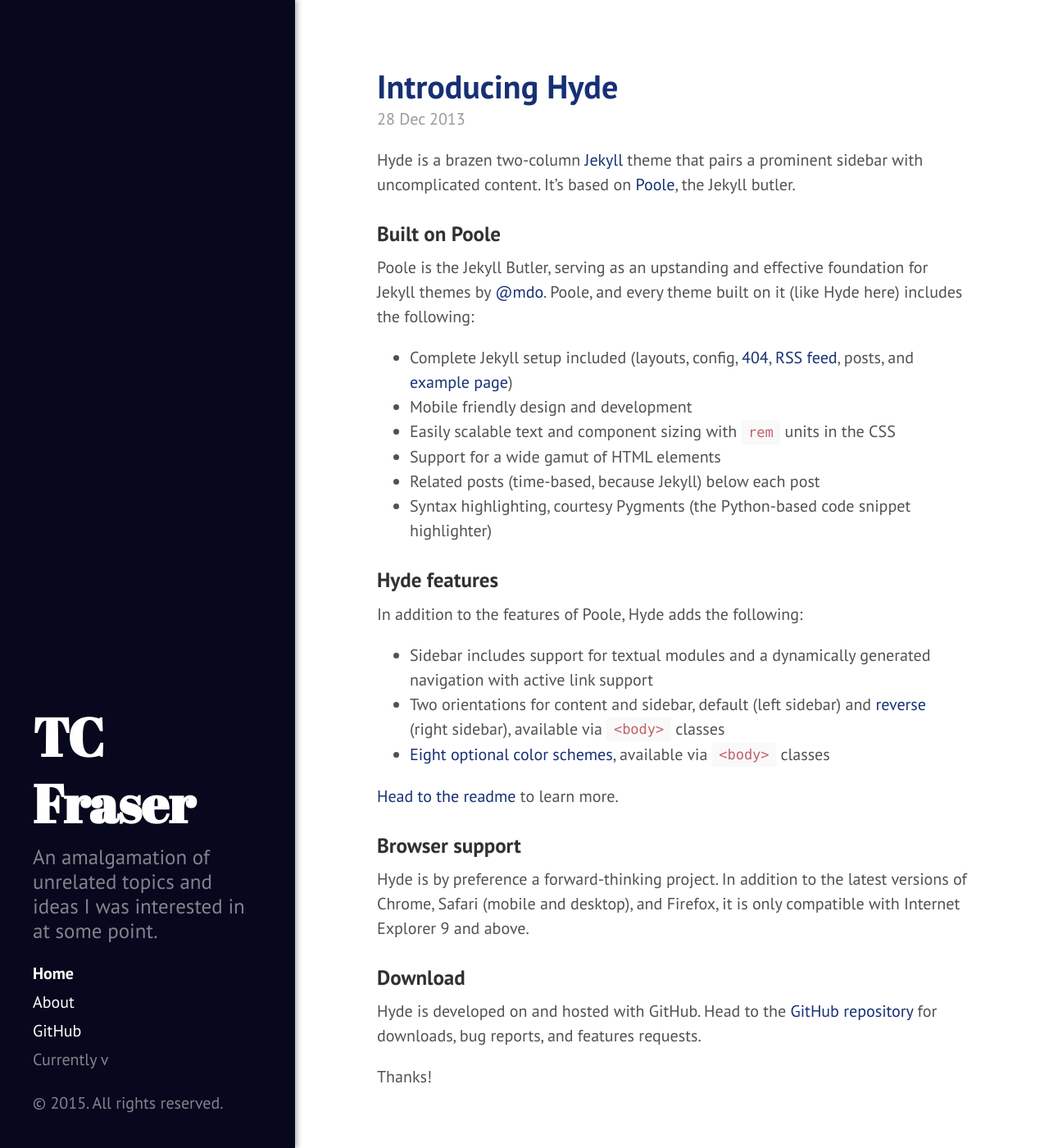
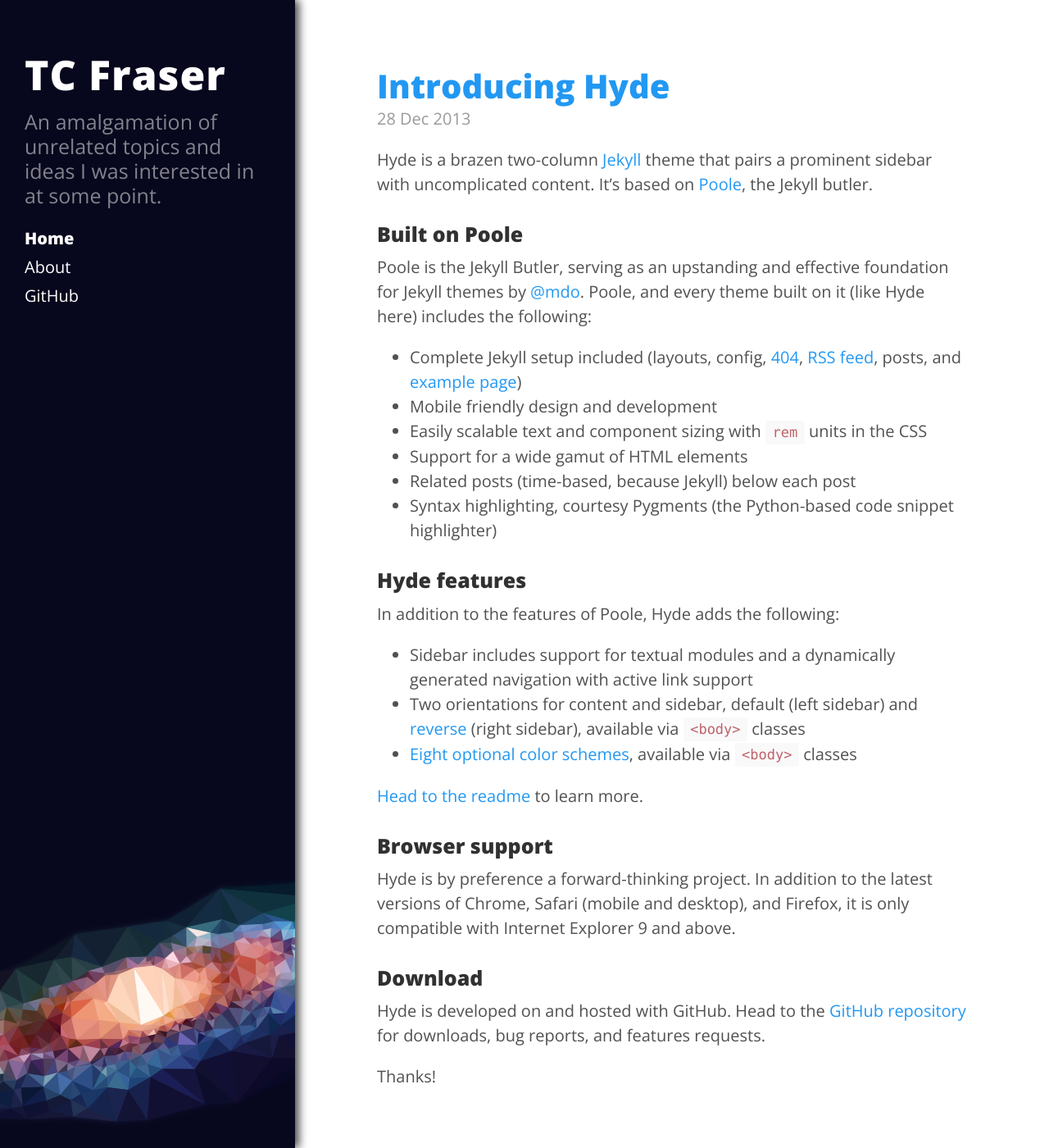
Before and after one commit to Sankarshan-Mudkavi/tcfraser.github.io, a Jekyll site: the page built from index.html, in a window 1280 px wide and 1400 px high. Shown: the whole window at 82% size. Built offline with Jekyll 4.4.1, drawn with Linux system fonts in a browser that asks for light colours; the list of posts is cut into pages by our own code.

Commit message:
CSS nearly complete

```diff
--- a/_includes/head.html
+++ b/_includes/head.html
@@ -13,9 +13,9 @@
   <!-- CSS -->
   <link rel="stylesheet" href="{{ site.baseurl }}css/main.css">
   <link rel="stylesheet" href="{{ site.baseurl }}css/syntax.css">
-  <link rel="stylesheet" href="http://fonts.googleapis.com/css?family=PT+Sans:400,400italic,700|Abril+Fatface">
+  <link href='http://fonts.googleapis.com/css?family=Open+Sans:800,400' rel='stylesheet' type='text/css'>
 
   <!-- Icons -->
-  <link rel="apple-touch-icon-precomposed" sizes="144x144" href="{{ site.baseurl }}images/site_icon_144x144.png">
-                                 <link rel="shortcut icon" href="{{ site.baseurl }}images/favicon.ico">
+  <link rel="apple-touch-icon-precomposed" sizes="144x144" href="{{ site.baseurl }}images/logo/site_icon_144x144.png">
+                                 <link rel="shortcut icon" href="{{ site.baseurl }}images/logo/favicon.ico">
 </head>
--- a/_includes/sidebar.html
+++ b/_includes/sidebar.html
@@ -3,7 +3,7 @@
     <div class="sidebar-about">
       <h1>
         <a href="{{ site.baseurl }}">
-          {{ site.title }}
+          {{ site.title}}
         </a>
       </h1>
       <p class="lead">{{ site.description }}</p>
@@ -27,9 +27,9 @@
       {% endfor %}
 
       <a class="sidebar-nav-item" href="{{ site.github.repo }}">GitHub</a>
-      <span class="sidebar-nav-item">Currently v{{ site.version }}</span>
     </nav>
-
-    <p>&copy; {{ site.time | date: '%Y' }}. All rights reserved.</p>
+  </div>
+  <div class="sidebar-logo-container">
+      <img src="{{ site.baseurl }}images/logo/galaxy_main.png" alt="Low-Poly Galaxy" width="640" height="320">
   </div>
 </div>
--- a/css/main.scss
+++ b/css/main.scss
@@ -13,9 +13,9 @@
 $break-size-4: 64em;
 $default-text-color: #515151;
 $theme-color-main: #07071d;
-$theme-color-light: #173075;
-$side-bar-shadow-depth: 3px;
-$side-bar-shadow-color: rgba(0,0,0,0.3);
+$theme-color-alt: #2298f3;
+$side-bar-shadow-depth: 5px;
+$side-bar-shadow-color: rgba(0,0,0,0.7);
 /* ------ */
 
 /* --- Mixins --- */
@@ -24,13 +24,21 @@
      -moz-box-shadow:$top $left $blur $color #{$inset};
           box-shadow:$top $left $blur $color #{$inset};
 }
+@mixin border-box(){
+  -webkit-box-sizing: border-box;
+     -moz-box-sizing: border-box;
+          box-sizing: border-box;
+}
+@mixin transform-translate($deltaX,$deltaY) {
+  -webkit-transform: translate($deltaX,$deltaY);
+      -ms-transform: translate($deltaX,$deltaY);
+          transfrom: translate($deltaX,$deltaY);
+}
 /* ------ */
 
 /* --- Global Resets --- */
 * { /* Include padding and border with dimensions of boxes. */
-  -webkit-box-sizing: border-box;
-     -moz-box-sizing: border-box;
-          box-sizing: border-box;
+  @include border-box();
 }
 
 html, body {
@@ -39,7 +47,7 @@
 }
 
 html {
-    font-family: "PT Sans", Helvetica, Arial, sans-serif;
+    font-family: "Open Sans", Helvetica, Arial, sans-serif;
     font-size: 16px;
     line-height: 150%;
 }
@@ -75,7 +83,7 @@
 /* -- Links -- */
 /* No `:visited` state is required by default (browsers will use `a`) */
 a {
-  color: $theme-color-light;
+  color: $theme-color-alt;
   text-decoration: none;
 }
 a strong {
@@ -212,11 +220,15 @@
 /* --- Side Bar --- */
 .sidebar {
   text-align: center;
-  padding: 2rem 1rem;
   color: rgba(255,255,255,.5);
   background-color: $theme-color-main;
   @include box-shadow(0, $side-bar-shadow-depth, $side-bar-shadow-depth*2, $side-bar-shadow-color);
 }
+
+.sidebar-logo-container {
+  display: none;
+}
+
 @media (min-width: $break-size-2) {
   .sidebar {
     position: fixed;
@@ -230,9 +242,31 @@
 
   .sidebar-container {
     position: absolute;
+    padding: 2rem 0.5rem;
     right: 1em;
+    top: 1em;
+    left: 1em;
+  }
+
+  .sidebar-logo-container {
+    width: 100%;
+    height: 16em;
+    overflow: hidden;
+    position: absolute;
+    z-index: -1;
     bottom: 1em;
-    left: 1em;
+    display: block;
+  }
+
+  .sidebar-logo-container img {
+    position: absolute;
+    left: 50%;
+    top: 50%;
+    height: 100%;
+    width: auto;
+    margin: 0;
+    max-width: none;
+    @include transform-translate(-50%,-50%);
   }
 }
 
@@ -245,13 +279,15 @@
 .sidebar-about h1 {
   color: #fff;
   margin-top: 0;
-  font-family: "Abril Fatface", serif;
-  font-size: 3.25rem;
+  font-family: "Open Sans", serif;
+  font-weight: 800;
+  letter-spacing: 1px;
+  font-size: 2.5rem;
 }
 
 /* -- Sidebar nav -- */
 .sidebar-nav {
-  margin-bottom: 1rem;
+  padding-bottom: 1rem;
 }
 .sidebar-nav-item {
   display: block;
@@ -263,6 +299,13 @@
 }
 .sidebar-nav-item.active {
   font-weight: bold;
+}
+/* -- Sidebar Horizontal Nav -- */
+@media (max-width: $break-size-2) {
+  .sidebar-nav-item {
+    display: inline;
+    padding: 0 1em;
+  }
 }
 /* ------ */
 
@@ -313,7 +356,7 @@
   color: #999;
 }
 .related-posts li a:hover {
-  color: $theme-color-light;
+  color: $theme-color-alt;
   text-decoration: none;
 }
 .related-posts li a:hover small {
@@ -373,7 +416,7 @@
 }
 
 .content a {
-    color: $theme-color-light;
+    color: $theme-color-alt;
 }
 
 @media (min-width: $break-size-2) {
```
Also changed, not shown: images/galaxy_main.png (deleted), images/logo/favicon.ico (renamed from images/favicon.ico), images/logo/galaxy_main.png (added), images/logo/site_icon_144x144.png (renamed from images/site_icon_144x144.png), images/logo/site_icon_512x512.png (renamed from images/site_icon_512x512.png), 4 other files.
